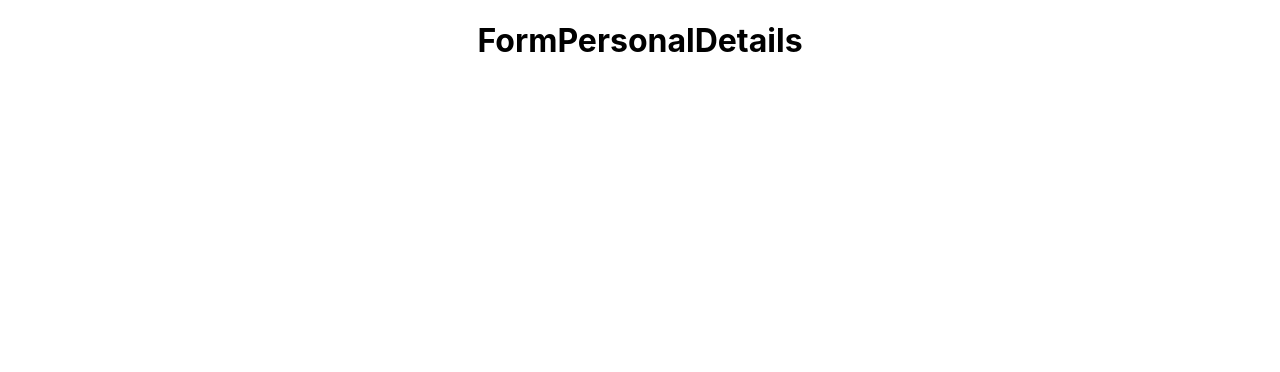
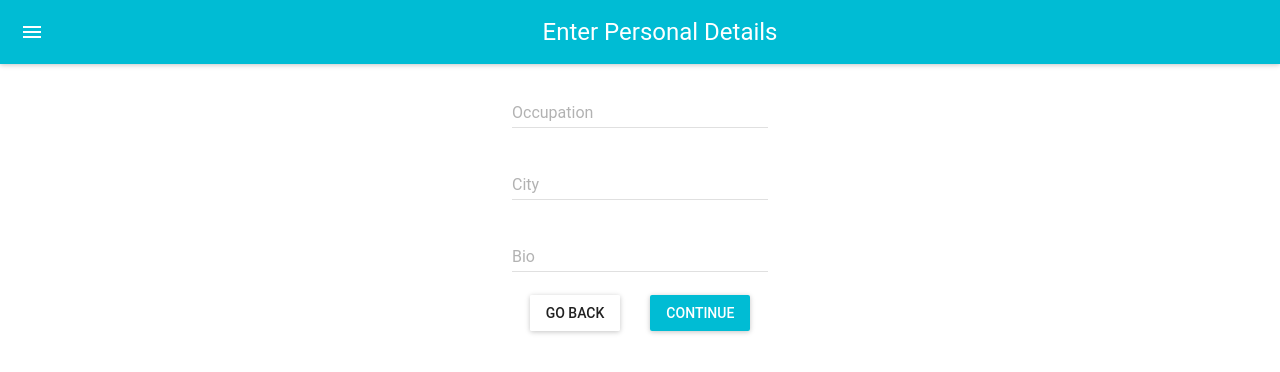
Before and after one commit to timwleee/step_forms_materialize, a React (Create React App) app: page / in a window 1280 px wide. Both pictures are taken after a click on the button "CONTINUE". Shown: the top 372 px of the page. Built offline with nearby package versions, Linux system fonts and the light colour scheme.

Commit message:
Started working on 'Confirm' component

```diff
--- a/src/components/Confirm.js
+++ b/src/components/Confirm.js
@@ -1,13 +1,70 @@
 import React, { Component } from 'react'
+import MuiThemeProvider from 'material-ui/styles/MuiThemeProvider';
+import AppBar from 'material-ui/AppBar';
+import { List, ListItem } from 'material-ui/List';
+import TextField from 'material-ui/TextField';
+import RaisedButton from 'material-ui/RaisedButton';
 
 export class Confirm extends Component {
+    continue = e => {
+        e.preventDefault();
+        this.props.nextStep();
+    }
+
+    back = e => {
+        e.preventDefault();
+        this.props.prevStep();
+    }
+
   render() {
+      const { values, handleChange } = this.props;
     return (
-      <div>
-
-      </div>
+      <MuiThemeProvider>
+        <React.Fragment>
+            <AppBar title="Confirm your info" />
+            <TextField
+                hintText="Enter Your Occupation"
+                floatingLabelText="Occupation"
+                onChange={handleChange('occupation')}
+                defaultValue={values.occupation}
+            />
+            <br/>
+            <TextField
+                hintText="Enter Your City"
+                floatingLabelText="City"
+                onChange={handleChange('city')}
+                defaultValue={values.city}
+            />
+            <br/>
+            <TextField
+                hintText="Enter Your Bio"
+                floatingLabelText="Bio"
+                onChange={handleChange('bio')}
+                defaultValue={values.bio}
+            />
+            <br/>
+            <RaisedButton
+                label="Go Back"
+                primary={false}
+                style={styles.button}
+                onClick={this.back}
+            />
+            <RaisedButton
+                label="Confirm"
+                primary={true}
+                style={styles.button}
+                onClick={this.continue}
+            />
+        </React.Fragment>
+      </MuiThemeProvider>
     )
   }
 }
 
+const styles = {
+    button: {
+        margin:15
+    }
+}
+
 export default Confirm
--- a/src/components/FormPersonalDetails.js
+++ b/src/components/FormPersonalDetails.js
@@ -1,13 +1,69 @@
 import React, { Component } from 'react'
+import MuiThemeProvider from 'material-ui/styles/MuiThemeProvider';
+import AppBar from 'material-ui/AppBar';
+import TextField from 'material-ui/TextField';
+import RaisedButton from 'material-ui/RaisedButton';
 
 export class FormPersonalDetails extends Component {
+    continue = e => {
+        e.preventDefault();
+        this.props.nextStep();
+    }
+
+    back = e => {
+        e.preventDefault();
+        this.props.prevStep();
+    }
+
   render() {
+      const { values, handleChange } = this.props;
     return (
-      <div>
-
-      </div>
+      <MuiThemeProvider>
+        <React.Fragment>
+            <AppBar title="Enter Personal Details" />
+            <TextField
+                hintText="Enter Your Occupation"
+                floatingLabelText="Occupation"
+                onChange={handleChange('occupation')}
+                defaultValue={values.occupation}
+            />
+            <br/>
+            <TextField
+                hintText="Enter Your City"
+                floatingLabelText="City"
+                onChange={handleChange('city')}
+                defaultValue={values.city}
+            />
+            <br/>
+            <TextField
+                hintText="Enter Your Bio"
+                floatingLabelText="Bio"
+                onChange={handleChange('bio')}
+                defaultValue={values.bio}
+            />
+            <br/>
+            <RaisedButton
+                label="Go Back"
+                primary={false}
+                style={styles.button}
+                onClick={this.back}
+            />
+            <RaisedButton
+                label="Continue"
+                primary={true}
+                style={styles.button}
+                onClick={this.continue}
+            />
+        </React.Fragment>
+      </MuiThemeProvider>
     )
   }
 }
 
+const styles = {
+    button: {
+        margin:15
+    }
+}
+
 export default FormPersonalDetails
--- a/src/components/FormUserDetails.js
+++ b/src/components/FormUserDetails.js
@@ -39,7 +39,7 @@
             <br/>
             <RaisedButton
                 label="Continue"
-                primiary={true}
+                primary={true}
                 style={styles.button}
                 onClick={this.continue}
             />
--- a/src/components/UserForm.js
+++ b/src/components/UserForm.js
@@ -1,5 +1,7 @@
 import React, { Component } from 'react'
 import FormUserDetails from './FormUserDetails';
+import FormPersonalDetails from './FormPersonalDetails';
+import Confirm from './Confirm';
 
 export class UserForm extends Component {
 
@@ -49,9 +51,23 @@
                 />
             )
         case 2:
-            return <h1>FormPersonalDetails</h1>
+            return (
+                <FormPersonalDetails
+                nextStep = {this.nextStep}
+                prevStep = {this.prevStep}
+                handleChange = {this.handleChange}
+                values={values}
+                />
+            )
         case 3:
-            return <h1>Confirm</h1>
+        return (
+            <Confirm
+            nextStep = {this.nextStep}
+            prevStep = {this.prevStep}
+            handleChange = {this.handleChange}
+            values={values}
+            />
+        )
         case 4:
             return <h1>Success</h1>
     }
```
